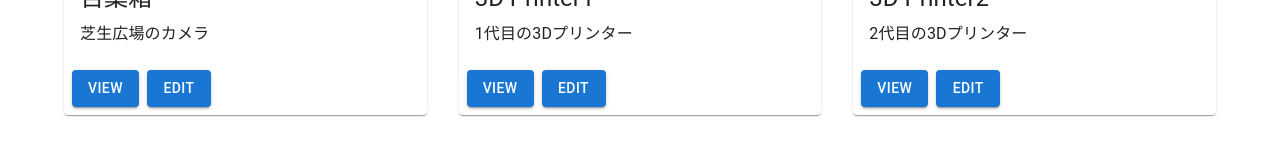
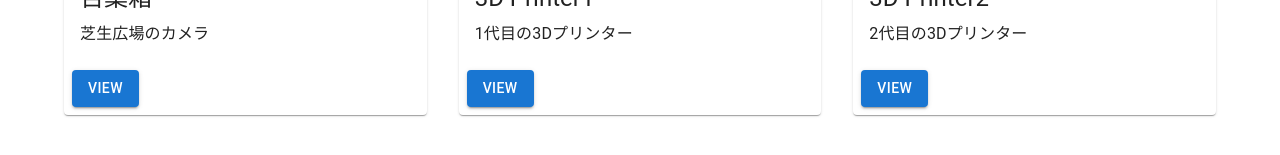
Before and after one commit to iroha-s/live-front, a Next.js app: page / in a window 1280 px wide. Shown: the part 487-642 px from the top of the page. Built offline with nearby package versions, Linux system fonts and the light colour scheme.

Commit message:
del: Edit Button

```diff
--- a/pages/index.tsx
+++ b/pages/index.tsx
@@ -106,6 +106,11 @@ const posts = [
     excerpt: "2代目の3Dプリンター",
     image: "https://live.attamari.jp/thumb/stream3/thumb.jpg"
   },
+  // {
+  //   title: "3D Printer3",
+  //   excerpt: "3代目の3Dプリンター",
+  //   image: "https://live.attamari.jp/thumb/stream4/thumb.jpg"
+  // },
 ]
 
 type Anchor = 'top' | 'left' | 'bottom' | 'right';
@@ -260,6 +265,7 @@ const Home: NextPage = () => {
                     <div>
                       <CardMedia
                         component="img"
+                        // height="140"
                         image={"https://live.attamari.jp/thumb/stream" + (index + 1).toString() + "/thumb.jpg"}
                         title={text.title}
                       />
@@ -277,9 +283,6 @@ const Home: NextPage = () => {
                         >
                           View
                         </Button>
-                        <Button color="primary" variant="contained">
-                          Edit
-                        </Button>
                       </CardActions>
                     </div>
                   </Card>
```
